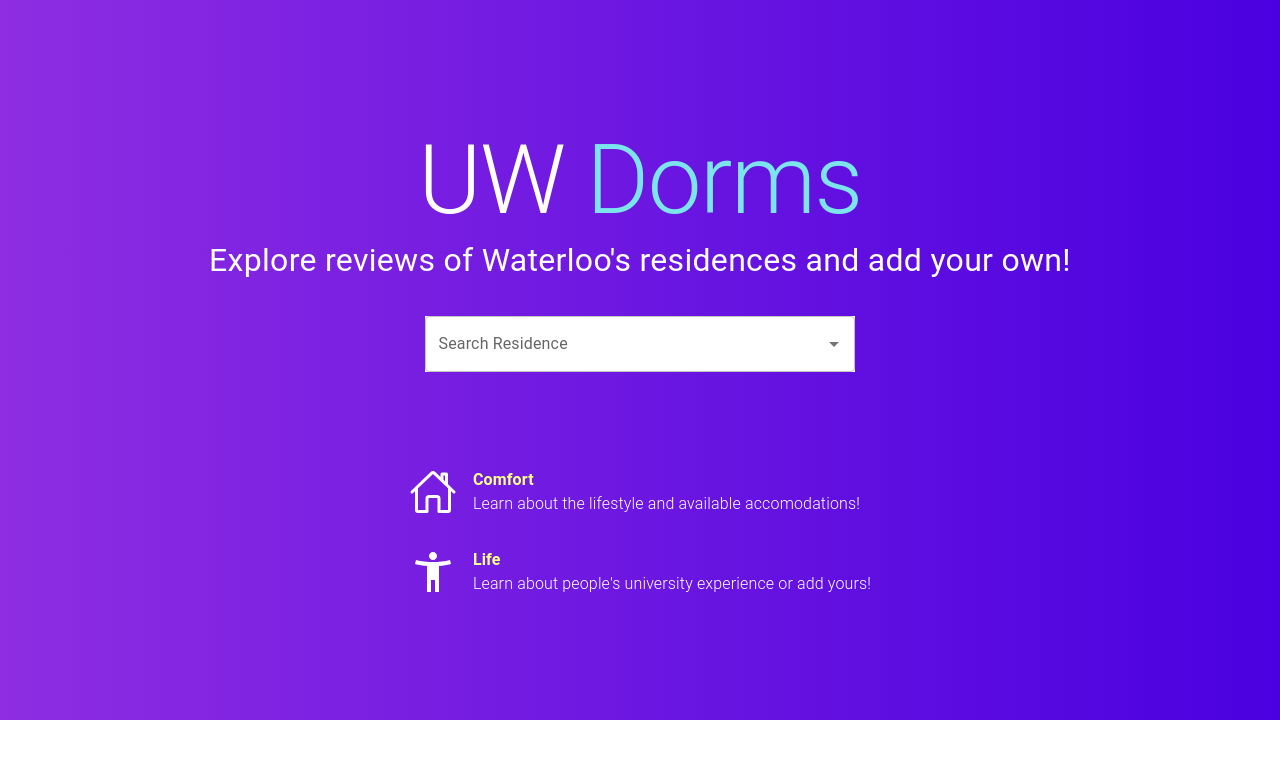
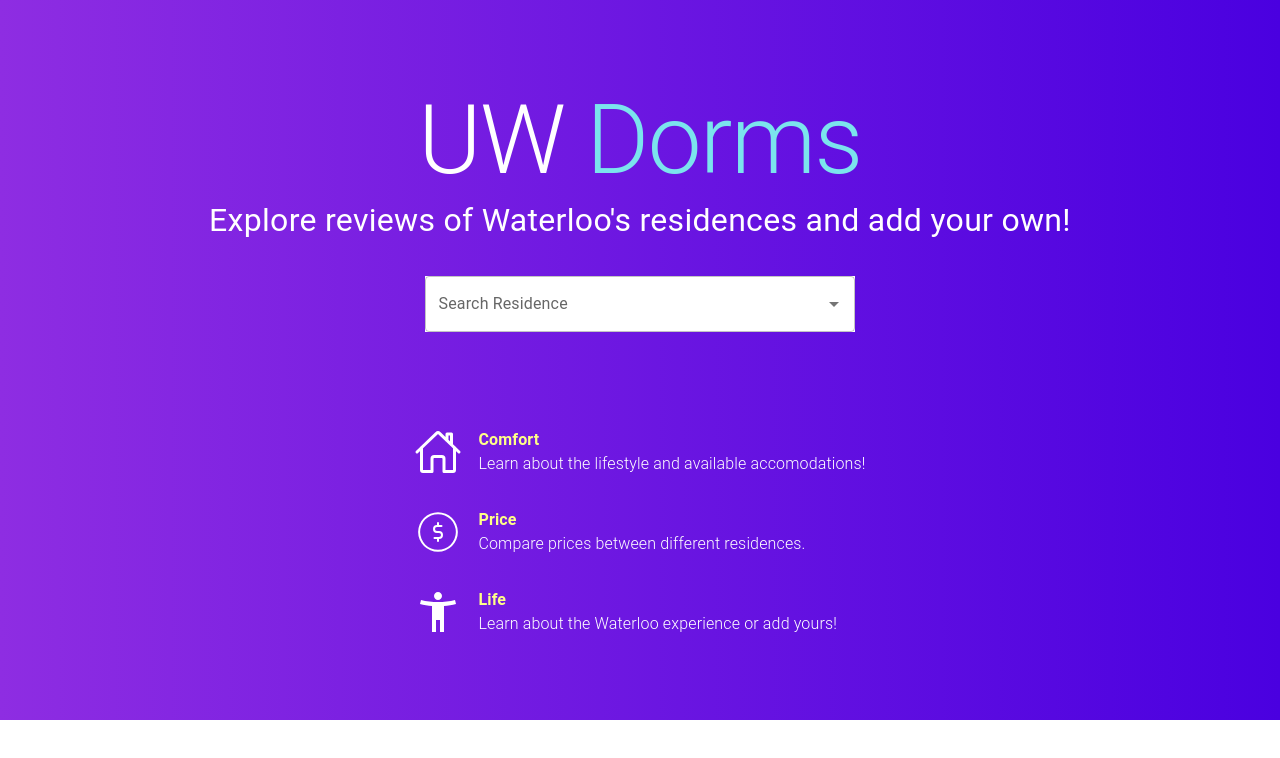
Before and after one commit to LGeoff31/uwdorm, a Next.js app: page /components/Homepage in a window 1280 px wide. Shown: the top 758 px of the page. Built offline with nearby package versions, Linux system fonts and the light colour scheme.

Commit message:
fixed apos error

```diff
--- a/pages/components/Homepage.tsx
+++ b/pages/components/Homepage.tsx
@@ -41,7 +41,7 @@
             UW <span style={{ color: "#7be4ed" }}>Dorms</span>
           </Typography>
           <Typography fontSize="2rem" color="white" marginBottom="2rem">
-            Explore reviews of Waterloo's residences and add your own!
+            Explore reviews of Waterloo&apos;s residences and add your own!
           </Typography>
           <Autocomplete
             sx={{
@@ -75,6 +75,17 @@
           </Stack>
 
           <Stack direction="row" gap="1rem" marginTop="2rem">
+            <CiDollar style={{ fontSize: "3rem", color: "white" }} />
+            <Stack>
+              <Typography fontWeight="bold" color="#ffff87">
+                {"Price"}
+              </Typography>
+              <Typography fontWeight="300" color="white">
+                Compare prices between different residences.
+              </Typography>
+            </Stack>
+          </Stack>
+          <Stack direction="row" gap="1rem" marginTop="2rem">
             <AccessibilityNewIcon
               style={{ fontSize: "3rem", color: "white" }}
             />
@@ -83,7 +94,7 @@
                 {"Life"}
               </Typography>
               <Typography fontWeight="300" color="white">
-                Learn about people's university experience or add yours!
+                Learn about the Waterloo experience or add yours!
               </Typography>
             </Stack>
           </Stack>
```
